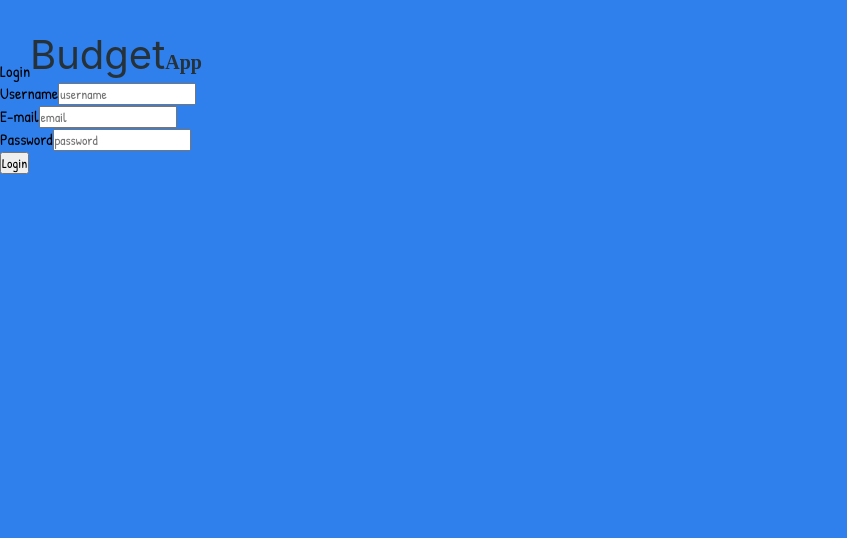
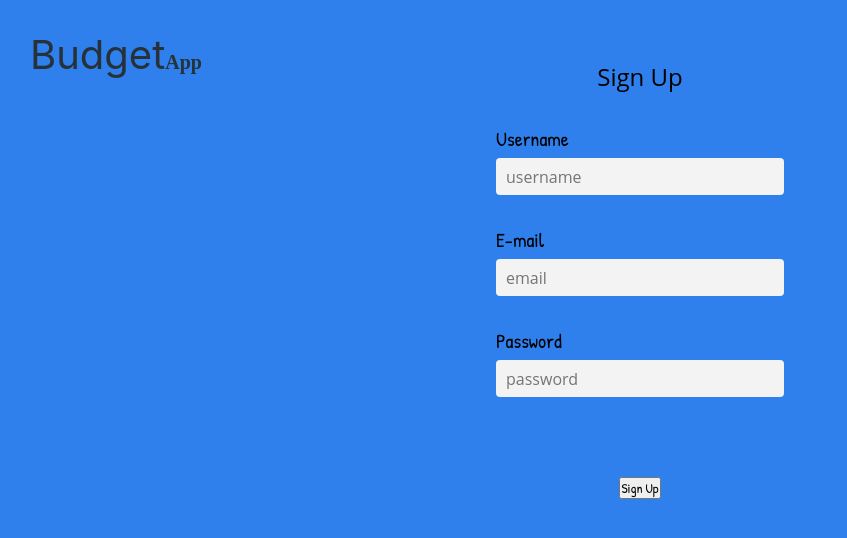
Before and after one commit to irinagetman1973/CS203-Budget-App, a React (Create React App) app: page /sign-up in a window 1280 px wide. Shown: the top 538 px of the page, without its empty margins (0-847 px from the left). Built offline with nearby package versions, Linux system fonts and the light colour scheme.

Commit message:
CSS added

```diff
--- a/src/App.css
+++ b/src/App.css
@@ -11,8 +11,6 @@ body {
     background-color: #2F80ED;
 }
 
-
-
 .Budget-logo{
     font-family: Chopin Script,Inter,sans-serif;
     font-size: 40px;
@@ -21,6 +19,7 @@ body {
     margin-bottom: 0%;
 
 }
+
 .App-logo{
     font-family: Montserrat;
     font-size: 20px;
@@ -29,6 +28,7 @@ body {
     padding-top: 0%;
     margin-top: 0%;
 }
+
 .navbar-container{
    padding: 30px;
    width: 140px;
--- a/src/App.js
+++ b/src/App.js
@@ -2,6 +2,7 @@ import React from 'react';
 
 import { BrowserRouter as Router, Switch, Route, Routes } from 'react-router-dom';
 import './App.css';
+import './components/index';
 
 import Home from '../src/pages/Home'
 import Login from '../src/pages/Login'
--- a/src/components/Login.js
+++ b/src/components/Login.js
@@ -1,15 +1,11 @@
+import { render } from "@testing-library/react";
 import React from "react";
+import { Navbar } from "./Navbar";
 
- export const Login = () =>{
+export const Login = () =>{
      return (
          <>
-         <nav className="navbar">
-             <div className='navbar-container'>
-                 <span className='Budget-logo'>Budget</span>
-                 <span className='App-logo'>App</span>
-             </div>
-         </nav>
-
+         <Navbar></Navbar>
 
         <div className="base-container">
             <div className="header">Login</div>
@@ -32,32 +28,4 @@ import React from "react";
         </div>
         </>
      )
- }
-
-/*export class Login extends React.Component{
-    constructor(props){
-        super(props);
-    }
-
-    render(){
-        return <div className="base-container">
-            <div className="header">Login</div>
-            <div className="content"></div>
-            <div className="form">
-                <div className="form-group">
-                    <label htmlFor="username">Username</label>
-                    <input type="text" name="username" placeholder="username"/>
-                </div>
-                <div className="form-group">
-                    <label htmlFor="password">Password</label>
-                    <input type="password" name="password" placeholder="password"/>
-                </div>
-            </div>
-            <div className="footer">
-                <button type="button" className="btn">
-                    Login
-                </button>
-            </div>
-        </div>
-    }
-}*/
+}
--- a/src/components/SignUp.js
+++ b/src/components/SignUp.js
@@ -1,18 +1,13 @@
 import React from "react";
+import { Navbar } from "./Navbar";
 
 export const SignUp = () =>{
     return (
         <>
-         <nav className="navbar">
-             <div className='navbar-container'>
-                 <span className='Budget-logo'>Budget</span>
-                 <span className='App-logo'>App</span>
-             </div>
-         </nav>
-
+         <Navbar></Navbar>
 
         <div className="base-container">
-            <div className="header">Login</div>
+            <div className="header">Sign Up</div>
             <div className="content"></div>
             <div className="form">
             <div className="form-group">
@@ -30,7 +25,7 @@ export const SignUp = () =>{
             </div>
             <div className="footer">
                 <button type="button" className="btn">
-                    Login
+                    Sign Up
                 </button>
             </div>
         </div>
--- /dev/null
+++ b/src/components/Style.css
@@ -0,0 +1,52 @@
+.base-container {
+  width: 100%;
+  display: flex;
+  flex-direction: column;
+  align-items: center;
+}
+
+.header {
+    font-size: 24px;
+    font-family: "Open Sans", sans-serif;
+}
+
+.content {
+  display: flex;
+  flex-direction: column;
+}
+
+.form {
+  margin-top: 2em;
+  display: flex;
+  flex-direction: column;
+  align-items: center;
+}
+
+.form-group {
+  display: flex;
+  flex-direction: column;
+  align-items: flex-start;
+  width: fit-content;
+}
+
+label {
+  font-size: 20px;
+}
+
+input {
+  margin-top: 6px;
+  min-width: 18em;
+  height: 37px;
+  padding: 0px 10px;
+  font-size: 16px;
+  font-family: "Open Sans", sans-serif;
+  background-color: #f3f3f3;
+  border: 0;
+  border-radius: 4px;
+  margin-bottom: 31px;
+  transition: all 250ms ease-in-out;
+}
+
+.footer {
+    margin-top: 3em;
+}
--- /dev/null
+++ b/src/components/index.js
@@ -0,0 +1,4 @@
+import './Style.css';
+
+export { Login } from './Login';
+export { SignUp } from './SignUp';
```
Also changed, not shown: src/components/Login.css (deleted), src/components/SignUp.css (deleted), 1 other file (tests, documents, lock files or other folders).
